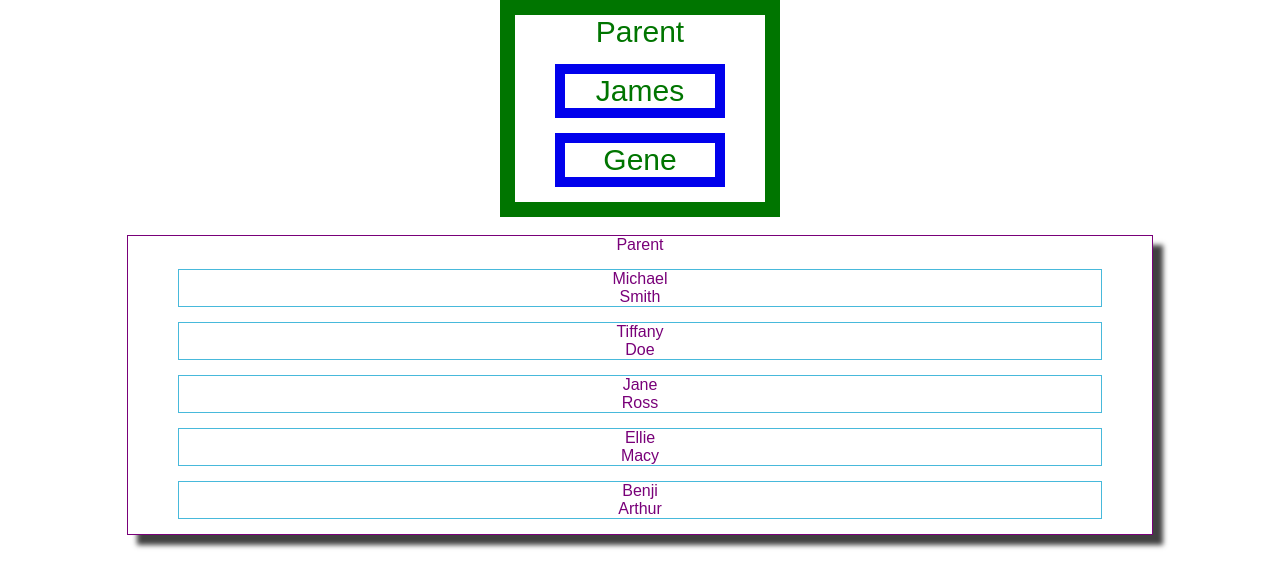
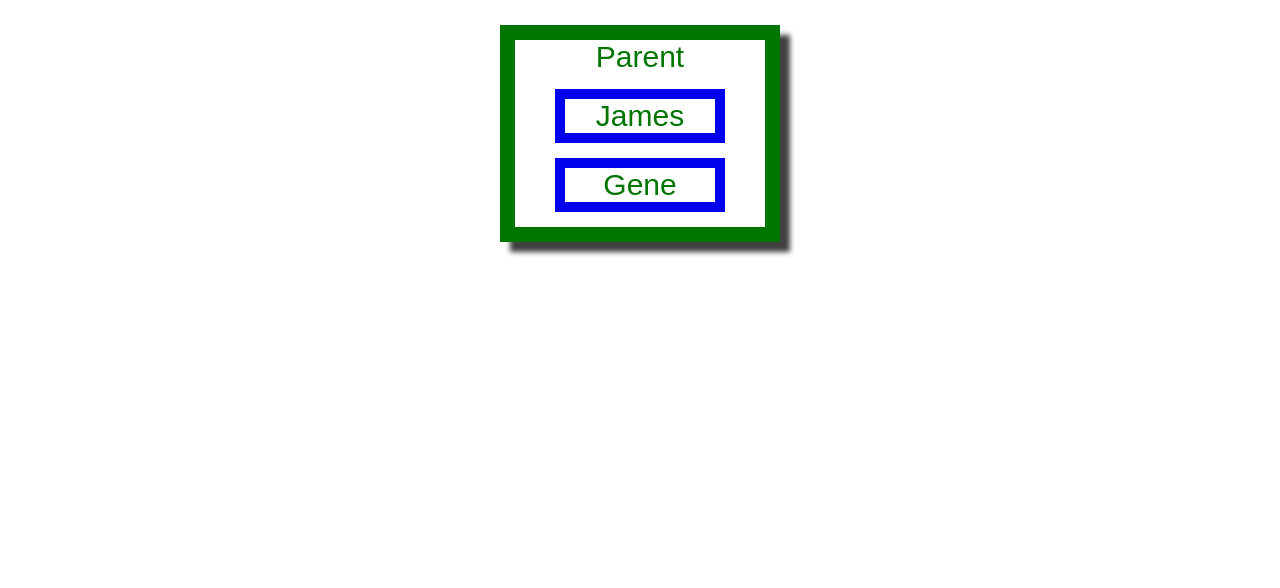
Before and after one commit to Intellemerc/2017TampaCCExample, a React (Create React App) app: page / in a window 1280 px wide. Shown: the top 588 px of the page. Built offline with nearby package versions, Linux system fonts and the light colour scheme; the HTML template or start-up script is replaced by a standard one.

Commit message:
Simplify examples

```diff
--- a/src/App.tsx
+++ b/src/App.tsx
@@ -1,7 +1,7 @@
 import * as React from "react";
 import "./App.css";
 
-import Parent, { Parent2 } from "./Parent";
+import Parent from "./Parent";
 import Child from "./Child";
 
 class App extends React.Component {
@@ -12,14 +12,6 @@ class App extends React.Component {
           <Child FName="James" />
           <Child FName="Gene" />
         </Parent>
-        <br />
-        <Parent2>
-          <Child FName="Michael" LName="Smith" />
-          <Child FName="Tiffany" LName="Doe" />
-          <Child FName="Jane" LName="Ross" />
-          <Child FName="Ellie" LName="Macy" />
-          <Child FName="Benji" LName="Arthur" />
-        </Parent2>
       </div>
     );
   }
--- a/src/Child.tsx
+++ b/src/Child.tsx
@@ -2,14 +2,12 @@ import * as React from "react";
 
 interface Props {
   FName: string;
-  LName?: string;
 }
 
 export default (props: Props) => {
   return (
     <div>
       <div>{props.FName}</div>
-      {props.LName ? <div>{props.LName}</div> : null}
     </div>
   );
 };
--- a/src/Parent.css
+++ b/src/Parent.css
@@ -8,9 +8,10 @@
 .DefaultParent {
   width: 250px;
   border: 15px solid rgb(0, 117, 0);
-  margin: 0 auto;
+  margin: 25px auto;
   color: rgb(0, 117, 0);
   font-size: 30px;
+  box-shadow: 10px 10px 5px 0px rgba(0, 0, 0, 0.75);
 }
 .DefaultChildren > div {
   border: 10px solid rgb(1, 1, 236);
--- a/src/Parent.tsx
+++ b/src/Parent.tsx
@@ -5,13 +5,6 @@ interface Props {
   children: React.ReactNode;
 }
 
-export const Parent2 = (props: Props) => (
-  <div className="Parent Parent2">
-    Parent
-    <div className="Children Children2">{props.children}</div>
-  </div>
-);
-
 export default (props: Props) => (
   <div className="Parent DefaultParent">
     Parent
```
Also changed, not shown: src/TestCmp.tsx (deleted, +0 -7 lines).
